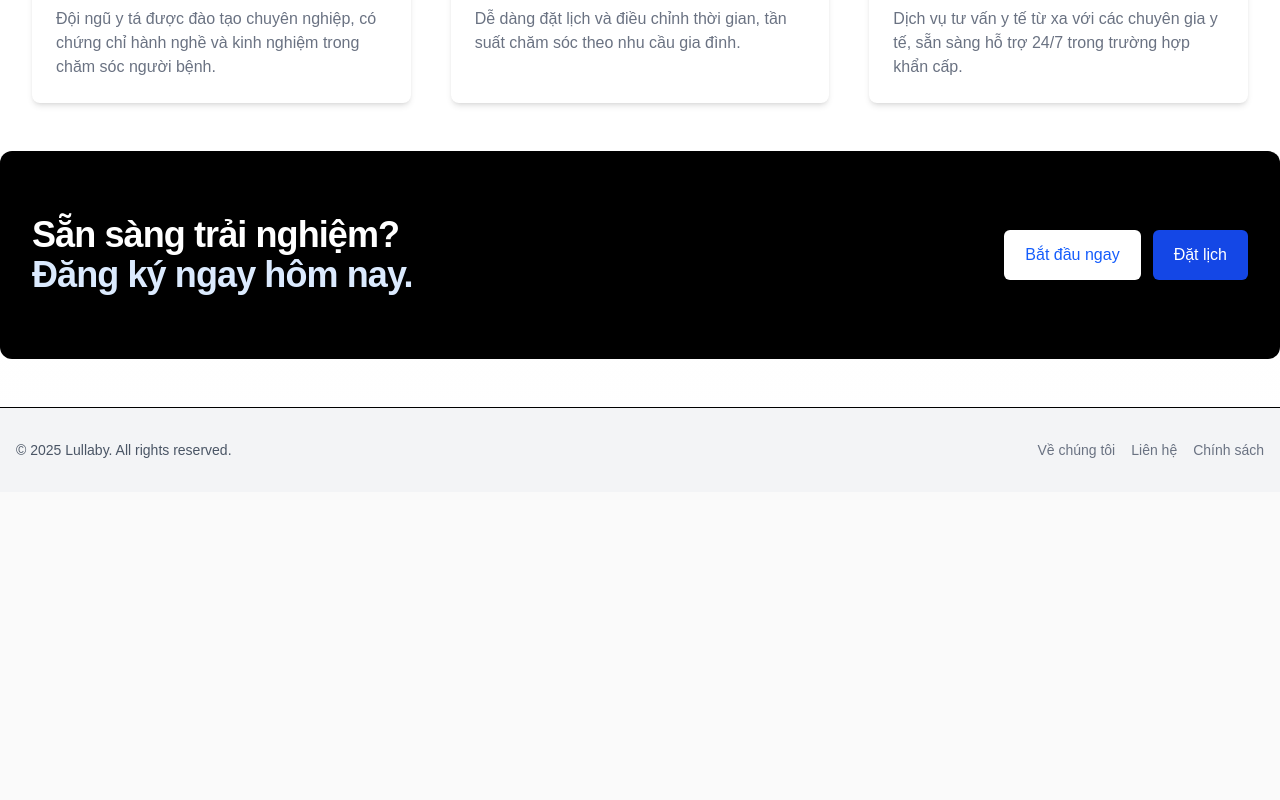
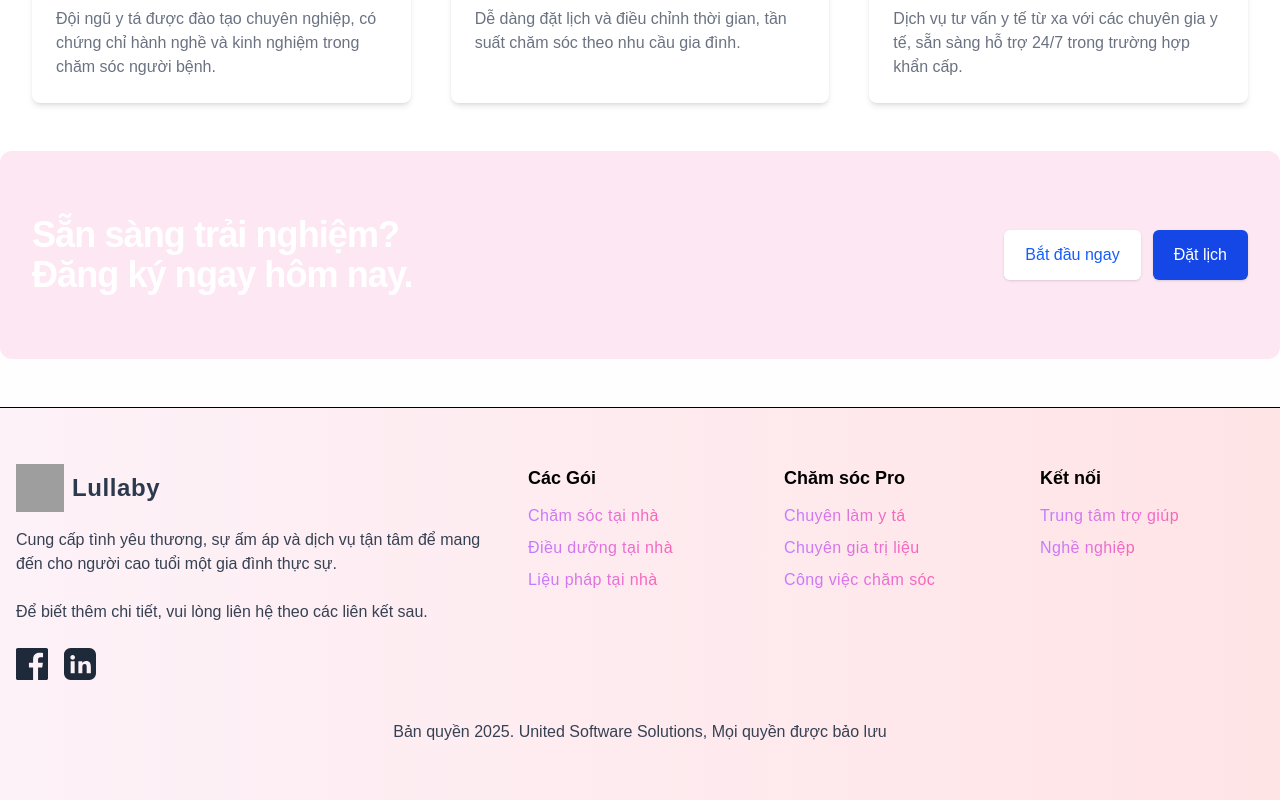
Before and after one commit to VoHy/lullaby-project-sep490, a Next.js app: page / in a window 1280 px wide. Shown: the part 1221-2021 px from the top of the page. Before the commit the page ends 1713 px from the top, so only its background shows below. Built offline with nearby package versions, Linux system fonts and the light colour scheme; grey boxes are pictures that could not be loaded.

Commit message:
update color

```diff
--- a/src/app/page.js
+++ b/src/app/page.js
@@ -156,13 +156,13 @@ export default function Home() {
 
       {/* CTA Section */}
       <motion.div
-        className="bg-black rounded-xl"
-        variants={{ hidden: { opacity: 0, y: 40 }, show: { opacity: 1, y: 0, transition: { duration: 0.7, ease: 'easeOut' } } }}
+        className="bg-pink-100 rounded-xl"
+        variants={{ hidden: { opacity: 0, y: 40 }, show: { opacity: 1, y: 0, transition: { duration: 0.2, ease: 'easeOut' } } }}
       >
         <div className="max-w-7xl mx-auto py-12 px-4 sm:px-6 lg:py-16 lg:px-8 lg:flex lg:items-center lg:justify-between">
           <h2 className="text-3xl font-extrabold tracking-tight text-white sm:text-4xl">
             <span className="block">Sẵn sàng trải nghiệm?</span>
-            <span className="block text-blue-100">Đăng ký ngay hôm nay.</span>
+            <span className="block">Đăng ký ngay hôm nay.</span>
           </h2>
           <div className="mt-8 flex lg:mt-0 lg:flex-shrink-0">
             <div className="inline-flex rounded-md shadow">
@@ -181,15 +181,59 @@ export default function Home() {
 
       {/* Footer */}
       <motion.footer
-        className="w-full bg-gray-100 border-t mt-12"
+        className="w-full bg-gradient-to-r from-pink-50 to-rose-100 border-t mt-12"
         variants={{ hidden: { opacity: 0, y: 40 }, show: { opacity: 1, y: 0, transition: { duration: 0.7, ease: 'easeOut' } } }}
       >
-        <div className="max-w-7xl mx-auto px-4 py-8 flex flex-col md:flex-row items-center justify-between">
-          <div className="text-gray-600 text-sm">© {new Date().getFullYear()} Lullaby. All rights reserved.</div>
-          <div className="flex space-x-4 mt-4 md:mt-0">
-            <Link href="/about" className="text-gray-500 hover:text-blue-600 text-sm">Về chúng tôi</Link>
-            <Link href="/contact" className="text-gray-500 hover:text-blue-600 text-sm">Liên hệ</Link>
-            <Link href="/policy" className="text-gray-500 hover:text-blue-600 text-sm">Chính sách</Link>
+        <div className="max-w-7xl mx-auto px-4 py-14">
+          <div className="grid grid-cols-1 md:grid-cols-5 gap-8">
+            {/* Logo & mô tả */}
+            <div className="md:col-span-2 flex flex-col items-center md:items-start text-center md:text-left">
+              <div className="flex items-center mb-4">
+                <img src="/images/logo-eldora.png" alt="Lullaby" className="h-12 w-12 mr-2" />
+                <span className="text-2xl font-bold text-[#2d3a4e] tracking-wide">Lullaby</span>
+              </div>
+              <p className="text-gray-700 mb-4">
+                Cung cấp tình yêu thương, sự ấm áp và dịch vụ tận tâm để mang đến cho người cao tuổi một gia đình thực sự.<br />
+                <br />
+                Để biết thêm chi tiết, vui lòng liên hệ theo các liên kết sau.
+              </p>
+              <div className="flex space-x-4 mt-2">
+                <a href="#" aria-label="Facebook" className="text-gray-800 hover:text-blue-600">
+                  <svg width="32" height="32" fill="currentColor" viewBox="0 0 24 24"><path d="M22.675 0h-21.35C.595 0 0 .592 0 1.326v21.348C0 23.408.595 24 1.325 24h11.495v-9.294H9.692v-3.622h3.128V8.413c0-3.1 1.893-4.788 4.659-4.788 1.325 0 2.463.099 2.797.143v3.24l-1.918.001c-1.504 0-1.797.715-1.797 1.763v2.313h3.587l-.467 3.622h-3.12V24h6.116C23.406 24 24 23.408 24 22.674V1.326C24 .592 23.406 0 22.675 0"/></svg>
+                </a>
+                <a href="#" aria-label="LinkedIn" className="text-gray-800 hover:text-blue-600">
+                  <svg width="32" height="32" fill="currentColor" viewBox="0 0 24 24"><path d="M19 0h-14c-2.76 0-5 2.24-5 5v14c0 2.76 2.24 5 5 5h14c2.76 0 5-2.24 5-5v-14c0-2.76-2.24-5-5-5zm-11 19h-3v-9h3v9zm-1.5-10.28c-.966 0-1.75-.79-1.75-1.76s.784-1.76 1.75-1.76 1.75.79 1.75 1.76-.784 1.76-1.75 1.76zm13.5 10.28h-3v-4.5c0-1.08-.02-2.47-1.5-2.47-1.5 0-1.73 1.17-1.73 2.38v4.59h-3v-9h2.89v1.23h.04c.4-.76 1.38-1.56 2.84-1.56 3.04 0 3.6 2 3.6 4.59v4.74z"/></svg>
+                </a>
+              </div>
+            </div>
+            {/* Các cột liên kết */}
+            <div>
+              <h3 className="font-semibold text-lg mb-3">Các Gói</h3>
+              <ul className="space-y-2 text-gray-800">
+                <li><a href="#" className="bg-gradient-to-r from-purple-400 to-pink-400 text-transparent bg-clip-text hover:from-purple-600 hover:to-pink-600 transition-all duration-300 hover:scale-105 tracking-wide">Chăm sóc tại nhà</a></li>
+                <li><a href="#" className="bg-gradient-to-r from-purple-400 to-pink-400 text-transparent bg-clip-text hover:from-purple-600 hover:to-pink-600 transition-all duration-300 hover:scale-105 tracking-wide">Điều dưỡng tại nhà</a></li>
+                <li><a href="#" className="bg-gradient-to-r from-purple-400 to-pink-400 text-transparent bg-clip-text hover:from-purple-600 hover:to-pink-600 transition-all duration-300 hover:scale-105 tracking-wide">Liệu pháp tại nhà</a></li>
+              </ul>
+            </div>
+            <div>
+              <h3 className="font-semibold text-lg mb-3">Chăm sóc Pro</h3>
+              <ul className="space-y-2 text-gray-800">
+                <li><a href="#" className="bg-gradient-to-r from-purple-400 to-pink-400 text-transparent bg-clip-text hover:from-purple-600 hover:to-pink-600 transition-all duration-300 hover:scale-105 tracking-wide">Chuyên làm y tá</a></li>
+                <li><a href="#" className="bg-gradient-to-r from-purple-400 to-pink-400 text-transparent bg-clip-text hover:from-purple-600 hover:to-pink-600 transition-all duration-300 hover:scale-105 tracking-wide">Chuyên gia trị liệu</a></li>
+                <li><a href="#" className="bg-gradient-to-r from-purple-400 to-pink-400 text-transparent bg-clip-text hover:from-purple-600 hover:to-pink-600 transition-all duration-300 hover:scale-105 tracking-wide">Công việc chăm sóc</a></li>
+              </ul>
+            </div>
+            <div>
+              <h3 className="font-semibold text-lg mb-3">Kết nối</h3>
+              <ul className="space-y-2 text-gray-800">
+                <li><a href="#" className="bg-gradient-to-r from-purple-400 to-pink-400 text-transparent bg-clip-text hover:from-purple-600 hover:to-pink-600 transition-all duration-300 hover:scale-105 tracking-wide">Trung tâm trợ giúp</a></li>
+                <li><a href="#" className="bg-gradient-to-r from-purple-400 to-pink-400 text-transparent bg-clip-text hover:from-purple-600 hover:to-pink-600 transition-all duration-300 hover:scale-105 tracking-wide">Nghề nghiệp</a></li>
+              </ul>
+            </div>
+          </div>
+          {/* Bản quyền */}
+          <div className="text-center text-gray-700 text-base mt-10">
+            Bản quyền {new Date().getFullYear()}. United Software Solutions, Mọi quyền được bảo lưu
           </div>
         </div>
       </motion.footer>
```
